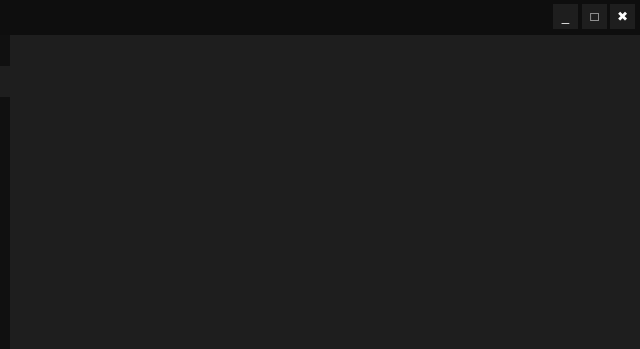
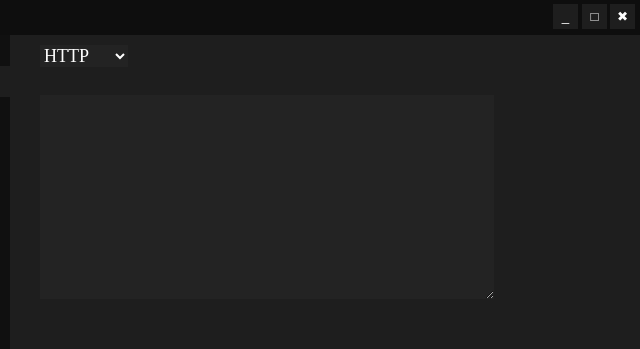
Before and after one commit to dimdenGD/PasteCrawler, an Electron app: page static/index.html in a window 800 px wide. Both pictures are taken after a click on the button "Proxies". Shown: the top 349 px of the page, 160-800 px from the left. Drawn offline with Linux system fonts and the light colour scheme; no server answers; a web font is replaced by a local one.

Commit message:
Proxy window

```diff
--- a/dbs/options.json
+++ b/dbs/options.json
@@ -4,5 +4,8 @@
     "crawlPastebin": false,
     "crawlSlexy": false,
     "crawlPasteDebian": false,
-    "customWebsites": []
+    "customWebsites": [],
+    "proxyDelimiter": "\n",
+    "filters": [],
+    "maxLog": 256
 }
--- a/static/index.html
+++ b/static/index.html
@@ -33,7 +33,16 @@
                 <button id="stop" disabled>Stop</button>
                 <div id="log"></div>
             </div>
-            <div id="window-proxies" class="win" hidden></div>
+            <div id="window-proxies" class="win" hidden>
+                <select id="proxy-type">
+                    <option>HTTP</option>
+                    <option>HTTPS</option>
+                    <option>SOCKS4</option>
+                    <option>SOCKS5</option>
+                </select>
+                <br>
+                <textarea id="proxy-area"></textarea>
+            </div>
             <div id="window-filters" class="win" hidden></div>
             <div id="window-results" class="win" hidden></div>
             <div id="window-options" class="win" hidden></div>
--- a/static/script.js
+++ b/static/script.js
@@ -2,12 +2,9 @@ const { remote } = require('electron');
 const betterSQLite3 = require("better-sqlite3");
 const path = require("path");
 const db = betterSQLite3(path.join(__dirname, "../dbs/db.db"));
-const res = betterSQLite3(path.join(__dirname, "../dbs/res.db"));
 const geti = i => document.getElementById(i);
 const config = require("../dbs/options.json");
-
-db.prepare(/*sql*/`create table if not exists proxies (proxy text primary key, type text)`).run();
-db.prepare(/*sql*/`create table if not exists filters (fname text primary key, filter text )`).run();
+const fs = require("fs");
 
 geti('minimize').addEventListener('click', () => {
     remote.getCurrentWindow().minimize();
@@ -42,3 +39,19 @@ for(let i of menu) {
         geti(`window-${i}`).hidden = false;
     })
 }
+
+fs.readFile(path.join(__dirname, "../dbs/proxy/http.txt"), "utf8", (err, data) => {
+    geti('proxy-area').value = data;
+})
+let v = "HTTP";
+
+geti("proxy-type").addEventListener("change", () => {
+    v = geti('proxy-type').value;
+    fs.readFile(path.join(__dirname, `../dbs/proxy/${v.toLowerCase()}.txt`), "utf8", (err, data) => {
+        geti('proxy-area').value = data;
+    })
+})
+
+geti("proxy-area").addEventListener("change", () => {
+    fs.writeFileSync(path.join(__dirname, `../dbs/proxy/${v.toLowerCase()}.txt`), geti('proxy-area').value)
+})
--- a/static/style.css
+++ b/static/style.css
@@ -142,7 +142,22 @@ body {
 }
 
 ::-webkit-scrollbar {
-    background-color: #505050;
+    background-color: #121212;
+    cursor: pointer;
+}
+
+::-webkit-scrollbar-button {
+    background-color: #121212;
+}
+
+::-webkit-scrollbar-thumb {
+    background-color: #404040;
+}
+
+::-webkit-scrollbar-corner {
+    background-color: #121212;
+    border: none;
+    outline: none;
 }
 
 #start, #stop {
@@ -174,3 +189,22 @@ body {
 #stop:hover {
     color: lightcoral;
 }
+
+#proxy-type, #proxy-area {
+    top: 10px;
+    left: 30px;
+    background-color: #232323;
+    border: none;
+    color: white;
+    font-family: Be Vietnam;
+    font-size: 18px;
+    outline: none;
+    position: absolute;
+}
+
+#proxy-area {
+    top: 60px;
+    font-size: 14px;
+    height: 200px;
+    width: 450px;
+}
```
Also changed, not shown: dbs/filters.txt (added), dbs/proxy/http.txt (added), dbs/proxy/https.txt (added), dbs/proxy/socks4.txt (added), dbs/proxy/socks5.txt (added).
